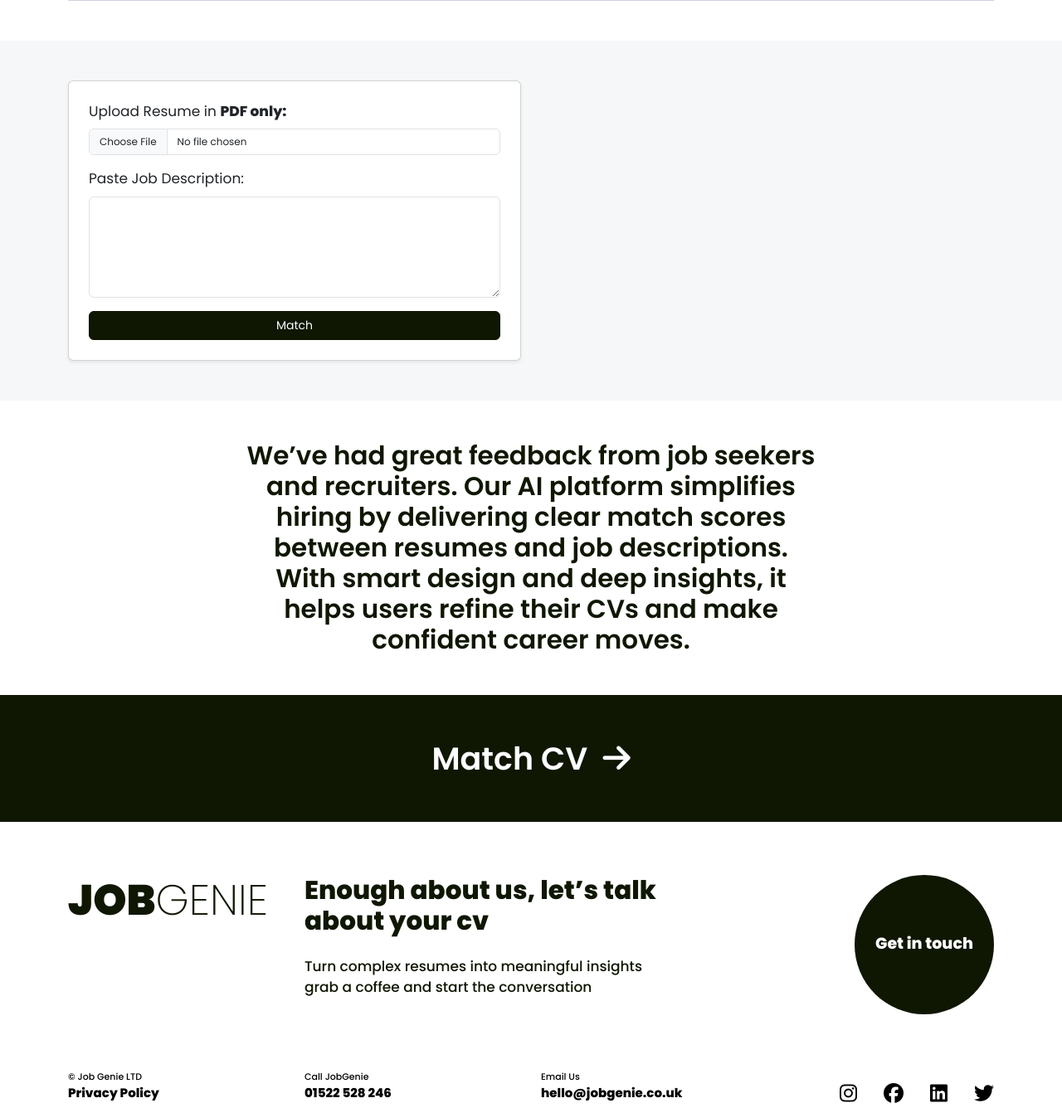
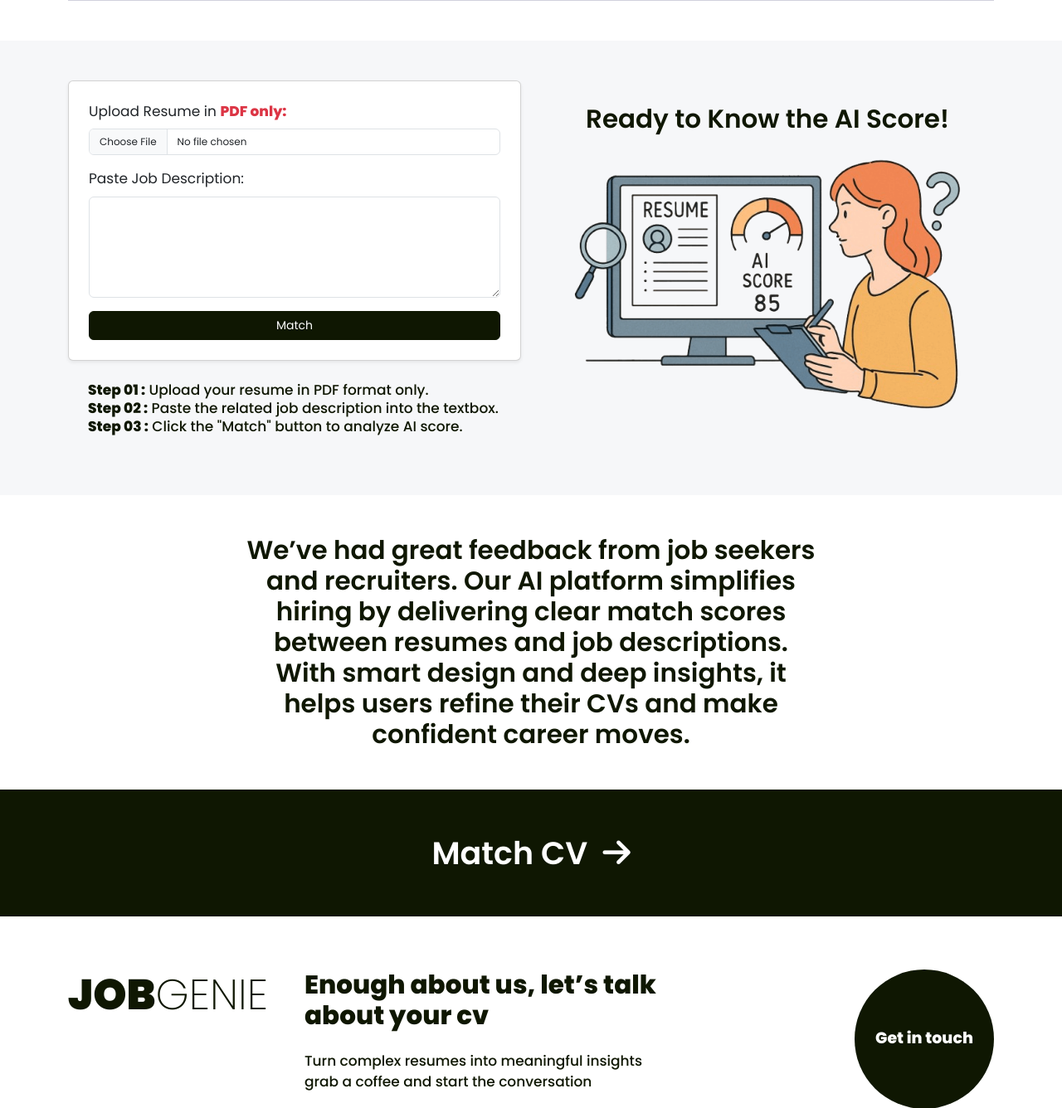
Before and after one commit to dushantha96/JOBGENIE, a Flask app: page / in a window 1280 px wide. Shown: the part 1512-2848 px from the top of the page at 83% size. Run offline with Flask 3, Linux system fonts and the light colour scheme; some libraries are stand-ins or nearby versions.

Commit message:
New Changes in Home Page and Adding New Images
New Changes in Home Page and Adding New Images

```diff
--- a/app/static/css/styles.css
+++ b/app/static/css/styles.css
@@ -304,6 +304,11 @@ p.fs-19375 {
     line-height: 2.75rem;
 }
 
+.fs-19375 {
+    font-size: 1.9375rem;
+    line-height: 2.75rem;
+}
+
 .bigHeading {
     display: flex;
     flex-direction: column;
--- a/app/templates/home.html
+++ b/app/templates/home.html
@@ -66,12 +66,9 @@
     <div class="container">
         <div class="row">
             <div class="col-6">
-                {% if error %}
-                <div class="alert alert-danger">{{ error }}</div>
-                {% endif %}
                 <form method="post" action="/" enctype="multipart/form-data" class="card p-4 shadow-sm">
                     <div class="mb-3">
-                        <label class="form-label">Upload Resume in <b>PDF only:</b></label>
+                        <label class="form-label">Upload Resume in <b class="text-danger">PDF only:</b></label>
                         <input type="file" name="resume_file" accept=".pdf" required class="form-control">
                     </div>
                     <div class="mb-3">
@@ -80,8 +77,30 @@
                     </div>
                     <button type="submit" class="btn btn-primary">Match</button>
                 </form>
+                <div class="p-4">
+                    <div class="mx-auto text-start">
+                        <p class="mb-0 fs-10625 fw-medium"><strong>Step 01 :</strong> Upload your resume in PDF format
+                            only.</p>
+                        <p class="mb-0 fs-10625 fw-medium"><strong>Step 02 :</strong> Paste the related job description
+                            into the
+                            textbox.
+                        </p>
+                        <p class="mb-0 fs-10625 fw-medium"><strong>Step 03 :</strong> Click the "Match" button to
+                            analyze AI score.
+                        </p>
+                    </div>
+                </div>
             </div>
             <div class="col-6">
+                {% if not result %}
+                <div class="p-4">
+                    <h5 class="fw-semibold text-center fs-19375 mb-0">Ready to Know the AI Score!</h5>
+                    <div class="text-center">
+                        <img class="w-100" src="{{ url_for('static', filename='images/analyze-img.png') }}" alt="">
+                    </div>
+                </div>
+                {% endif %}
+
                 {% if result %}
                 <div class="card p-4 shadow-sm">
                     <h5 class="text-green"><b>Match Score: {{ result.score }}%</b></h5>
@@ -106,10 +125,8 @@
                         <strong>Feedback:</strong> {{ result.feedback }}
                     </div>
                     {% endif %}
-
                 </div>
                 {% endif %}
-
             </div>
         </div>
     </div>
```
Also changed, not shown: app/static/images/analyze-img.png (added).
